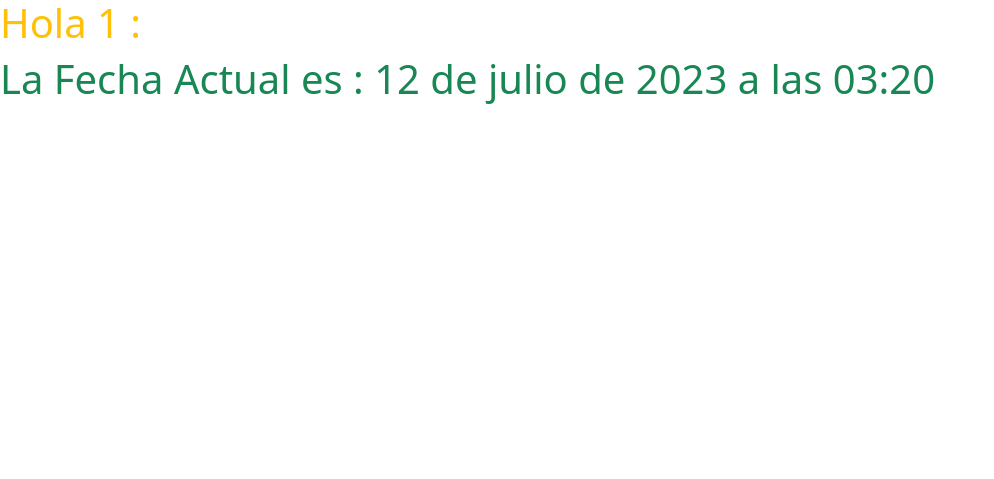
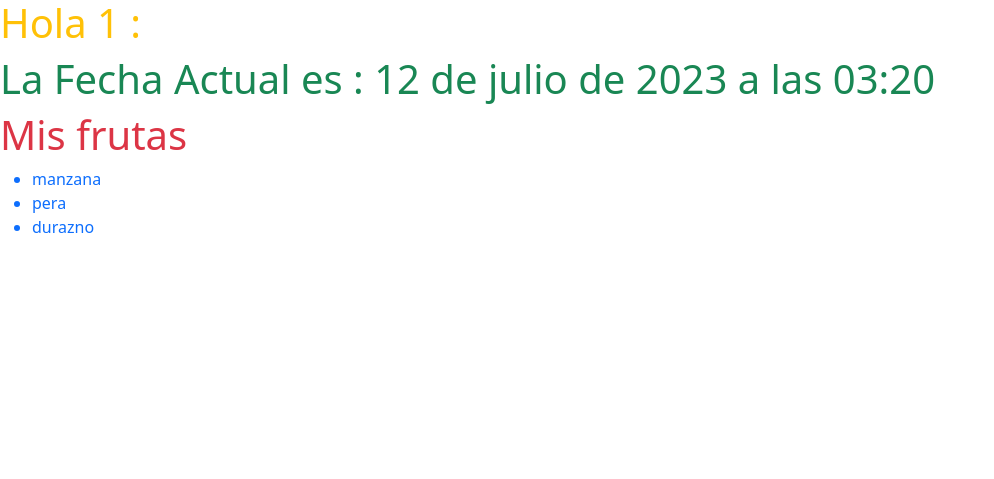
Before and after one commit to jorgemedinabaez/principiosDjango, a Django app: page /fecha/1/ in a window 1280 px wide. Shown: the part 307-786 px from the top of the page, without its empty margins (0-994 px from the left). Run offline with Django 4.2, Linux system fonts and the light colour scheme; some libraries are stand-ins or nearby versions.

Commit message:
se agregan frutas al contexto de obtener_fecha, y se agrega fragmento_nombre para ejemplo de include

```diff
--- a/primeraapp/views.py
+++ b/primeraapp/views.py
@@ -14,7 +14,8 @@ def index(request):
 
 def obtener_fecha(request,name):
     fecha_actual = datetime.datetime.now()
-    context = {'fecha':fecha_actual,'name':name}
+    context = {'fecha':fecha_actual,'name':name,
+    'frutas':['manzana','pera','durazno'],}
     return render(request,'fecha.html',context)
 
 def menu_view(request):
--- a/templates/fecha.html
+++ b/templates/fecha.html
@@ -4,7 +4,14 @@
 
 <img src="{% static 'img/gatito.png' %}" height="250" width="250" alt="" />
 <img src="{% static 'img/perrito.png' %}" height="250" width="250" alt="" />
-    <h1 class="text-warning">Hola {{name}} :</h1>
-    <h1 class="text-success">La Fecha Actual es : {{ fecha }}</h1>
+{% include 'fragmento_nombre.html' with persona='Pedro' saludo='Hola' %}
+<h1 class="text-warning">Hola {{name}} :</h1>
+<h1 class="text-success">La Fecha Actual es : {{ fecha }}</h1>
+<h1 class="text-danger">Mis frutas</h1>
+<ul>
+    {% for fruta in frutas %}
+        <li class="text-primary">{{fruta}}</li>
+    {% endfor %}
+</ul>
 
 {% endblock fecha %}
--- /dev/null
+++ b/templates/fragmento_nombre.html
@@ -0,0 +1 @@
+{{saludo}} {{persona}}
```
